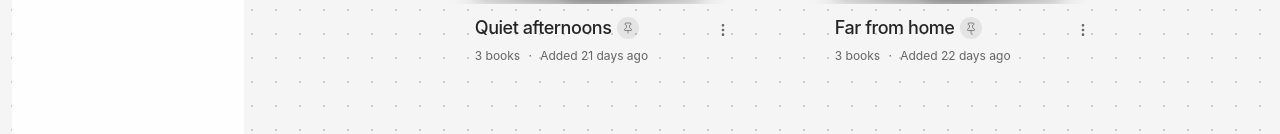
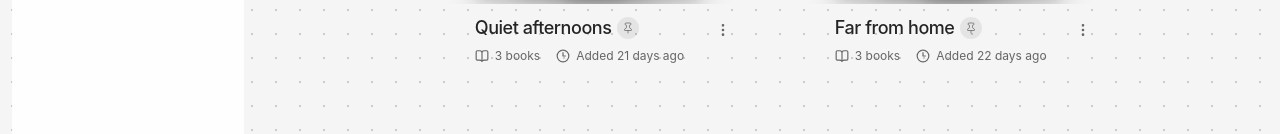
Before and after one commit to Papyrbound/papyrbound-frontend, a Next.js app: page /collections in a window 1280 px wide. Shown: the part 458-592 px from the top of the page. Built offline with nearby package versions, Linux system fonts and the light colour scheme.

Commit message:
Add icons to collection metadata

```diff
--- a/src/features/collections/ui/collections-page.tsx
+++ b/src/features/collections/ui/collections-page.tsx
@@ -6,6 +6,7 @@ import {
   ArrowLeftIcon,
   BookOpenIcon,
   CheckIcon,
+  Clock3Icon,
   FolderPlusIcon,
   MoreVerticalIcon,
   PencilIcon,
@@ -412,7 +413,7 @@ export function CollectionsPage() {
                         </div>
                         <Button
                           variant="ghost"
-                          className="collection-card-meta mt-1 flex h-auto! min-h-[24px] w-auto! flex-wrap items-center justify-start gap-1 rounded-none! border-0! bg-transparent! p-0! text-left text-xs font-normal text-muted-foreground scale-100! hover:bg-transparent! active:bg-transparent!"
+                          className="collection-card-meta mt-1 flex h-auto! min-h-[24px] w-auto! flex-wrap items-center justify-start gap-x-4 gap-y-1 rounded-none! border-0! bg-transparent! p-0! text-left text-xs font-normal text-muted-foreground scale-100! hover:bg-transparent! active:bg-transparent!"
                           aria-label={`Open books in ${collection.name}`}
                           onClick={() =>
                             router.push(
@@ -421,22 +422,24 @@ export function CollectionsPage() {
                           }
                         >
                           <span
-                            className="collection-book-count inline-flex shrink-0 items-center"
+                            className="collection-book-count inline-flex shrink-0 items-center gap-1.5"
                             aria-label={`${previewBooks.length} books`}
                           >
+                            <BookOpenIcon
+                              aria-hidden="true"
+                              className="size-3.5"
+                            />
                             {previewBooks.length}{" "}
                             {previewBooks.length === 1 ? "book" : "books"}
                           </span>
                           <span
-                            aria-hidden="true"
-                            className="collection-meta-dot inline-flex shrink-0 w-3 justify-center"
-                          >
-                            ·
-                          </span>
-                          <span
-                            className="collection-card-updated inline-flex min-w-0 items-center whitespace-nowrap"
+                            className="collection-card-updated inline-flex min-w-0 items-center gap-1.5 whitespace-nowrap"
                             aria-label={`Last book added: ${lastAddedLabel(collection.lastBookAddedAt, now)}`}
                           >
+                            <Clock3Icon
+                              aria-hidden="true"
+                              className="size-3.5"
+                            />
                             {collection.lastBookAddedAt ? (
                               <time dateTime={collection.lastBookAddedAt}>
                                 Added{" "}
```
Also changed, not shown: 1 other file (tests, documents, lock files or other folders).
